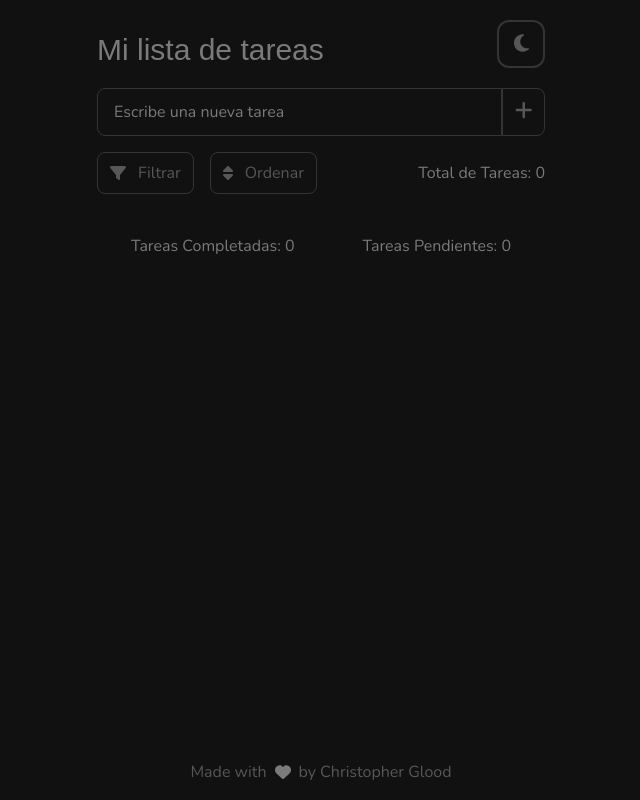
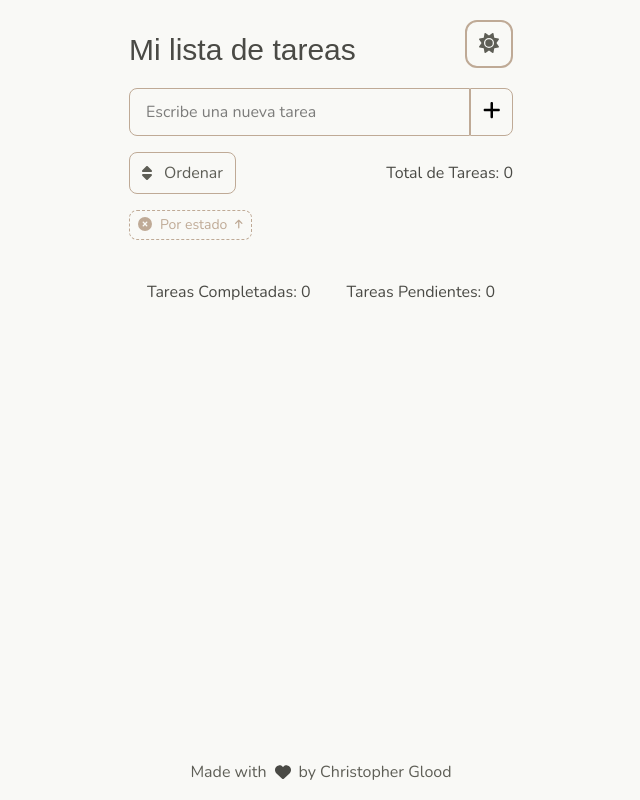
Before and after one commit to chrisestabaocupado/tasks-n-streaks, a React (Vite) app: page / in a window 1280 px wide. Shown: the whole page, without its empty margins (319-959 px from the left). Built offline with nearby package versions, Linux system fonts and the light colour scheme; a web font is replaced by a local one.

Commit message:
modularizacion y nuevos features

```diff
--- a/src/App.jsx
+++ b/src/App.jsx
@@ -6,11 +6,23 @@ import { ToDoInput } from "./components/ToDoInput/ToDoInput";
 import { ThemeToggler } from "./components/ThemeToggler";
 import { GraySpanText } from "./components/GraySpanText";
 import { RectangleButton } from "./components/RectangleButton";
+import { DropdownSort } from "./components/Dropdown/DropdownSort";
+import { Footer } from "./components/Footer";
 //logic
-import { insertTodo, updateTodo, removeTodo } from "./utils/todosLocalStorage";
+import {
+  initTodos,
+  insertTodo,
+  updateTodo,
+  removeTodo,
+} from "./utils/todosLocalStorage";
 // styles
 import { FontAwesomeIcon } from "@fortawesome/react-fontawesome";
-import { faHeart, faFilter, faSort } from "@fortawesome/free-solid-svg-icons";
+import {
+  faSort,
+  faCircleXmark,
+  faArrowDown,
+  faArrowUp,
+} from "@fortawesome/free-solid-svg-icons";
 import "./App.css";
 // my app <3
 function App() {
@@ -27,15 +39,40 @@ function App() {
     }
   };
 
-  const init = () => {
-    const stored = localStorage.getItem("todos");
-    return {
-      list: stored ? JSON.parse(stored) : [],
-    };
+  const initSortCriterion = () => {
+    const storedSortCriterion = localStorage.getItem("sortCriterion");
+    if (storedSortCriterion) {
+      return JSON.parse(storedSortCriterion);
+    } else {
+      return { criterion: "none", order: "asc" };
+    }
   };
 
-  const [todos, todosDispatch] = useReducer(todosReducer, undefined, init);
-  const [theme, changeTheme] = useState("dark");
+  const [todos, todosDispatch] = useReducer(todosReducer, undefined, initTodos);
+  const [theme, changeTheme] = useState("light");
+  const [sortCriterion, setSortCriterion] = useState(initSortCriterion);
+  const [showSortOptions, setShowSortOptions] = useState(false);
+
+  useEffect(() => {
+    const storedTheme = localStorage.getItem("theme");
+    if (storedTheme) {
+      changeTheme(storedTheme);
+      storedTheme === "dark"
+        ? document.querySelector("body").classList.toggle("dark")
+        : document.querySelector("body").classList.remove("dark");
+    } else {
+      localStorage.setItem("theme", "light");
+    }
+  }, []);
+
+  useEffect(() => {
+    console.log("sort", sortCriterion);
+    if (sortCriterion.criterion !== "none") {
+      localStorage.setItem("sortCriterion", JSON.stringify(sortCriterion));
+    } else {
+      localStorage.removeItem("sortCriterion");
+    }
+  }, [sortCriterion]);
 
   useEffect(() => {
     localStorage.setItem("todos", JSON.stringify(todos.list));
@@ -46,7 +83,7 @@ function App() {
 
   return (
     <div className="bg-light-primary dark:bg-dark-primary w-full">
-      <main className="min-h-screen max-w-md mx-auto px-5 sm:px-0 flex flex-col gap-5">
+      <main className="min-h-screen max-w-sm mx-auto px-5 sm:px-0 flex flex-col gap-5">
         <section className="flex flex-col w-full pt-5 gap-5 bg-light-primary dark:bg-dark-primary">
           <div className="flex flex-row w-full items-end justify-between">
             <h1 className="text-3xl font-bold text-light-text-primary dark:text-dark-text-primary">
@@ -60,8 +97,20 @@ function App() {
           <div className="flex flex-col gap-4">
             <ToDoInput todosDispatch={todosDispatch}></ToDoInput>
             <div className="flex flex-row items-center gap-4">
-              <RectangleButton icon={faFilter} text="Filtrar"></RectangleButton>
-              <RectangleButton icon={faSort} text="Ordenar"></RectangleButton>
+              <div className="relative z-100 flex flex-col gap-20 items-start">
+                <RectangleButton
+                  icon={faSort}
+                  text="Ordenar"
+                  onClick={() => setShowSortOptions((prev) => !prev)}
+                ></RectangleButton>
+                {showSortOptions && (
+                  <DropdownSort
+                    setShowSortOptions={setShowSortOptions}
+                    sortCriterion={sortCriterion}
+                    setSortCriterion={setSortCriterion}
+                  ></DropdownSort>
+                )}
+              </div>
 
               <span className="ml-auto">
                 <GraySpanText
@@ -69,6 +118,31 @@ function App() {
                 ></GraySpanText>
               </span>
             </div>
+            {/* Sorts y Filtros */}
+            {sortCriterion !== "none" && (
+              <div className="flex flex-row gap-5">
+                <div className="border border-dashed text-light-accent hover:text-light-border border-light-accent hover:border-light-border dark:text-dark-text-secondary dark:hover:text-dark-text-primary dark:border-dark-accent dark:hover:border-dark-border rounded-lg px-2 py-1 text-sm flex flex-row gap-2 items-center">
+                  <span
+                    className="cursor-pointer"
+                    onClick={() => setSortCriterion("none")}
+                  >
+                    <FontAwesomeIcon icon={faCircleXmark}></FontAwesomeIcon>
+                  </span>
+                  <span>
+                    {sortCriterion.criterion === "title"
+                      ? "Por titulo"
+                      : "Por estado"}
+                  </span>
+                  <span className="text-[10px]">
+                    {sortCriterion.order === "asc" ? (
+                      <FontAwesomeIcon icon={faArrowUp}></FontAwesomeIcon>
+                    ) : (
+                      <FontAwesomeIcon icon={faArrowDown}></FontAwesomeIcon>
+                    )}
+                  </span>
+                </div>
+              </div>
+            )}
           </div>
         </section>
         <section className="flex flex-col gap-5 todos">
@@ -91,15 +165,7 @@ function App() {
             text={"Tareas Pendientes: " + todosNotDone}
           ></GraySpanText>
         </section>
-
-        <footer className="bg-light-primary dark:bg-dark-primary sticky bottom-0 tex-lg text-light-text-secondary dark:text-dark-text-secondary py-4 flex flex-row gap-2 mt-auto justify-center items-center">
-          <span>Made with</span>
-          <FontAwesomeIcon
-            className="text-light-text-primary dark:text-dark-text-primary"
-            icon={faHeart}
-          />
-          <span>by Christopher Glood</span>
-        </footer>
+        <Footer></Footer>
       </main>
     </div>
   );
--- a/src/utils/buttonsInteraction.js
+++ b/src/utils/buttonsInteraction.js
@@ -4,8 +4,8 @@ const playSound = (url) => {
   try {
     audio.play();
   } catch (error) {
-        console.log("Algo salió mal al intentar reproducir el audio:", error)
+    console.log("Algo salió mal al intentar reproducir el audio:", error);
   }
-}
+};
 
-export {playSound};
+export { playSound };
--- a/src/utils/todosLocalStorage.js
+++ b/src/utils/todosLocalStorage.js
@@ -1,4 +1,11 @@
 import uniqid from "uniqid";
+
+const initTodos = () => {
+  const stored = localStorage.getItem("todos");
+  return {
+    list: stored ? JSON.parse(stored) : [],
+  };
+};
 
 const insertTodo = (todo, state) => {
   if (todo.trim() !== "") {
@@ -26,4 +33,4 @@ const removeTodo = (key, state) => {
   };
 };
 
-export { insertTodo, updateTodo, removeTodo };
+export { initTodos, insertTodo, updateTodo, removeTodo };
```
Lines whose indentation alone changed are shown as unchanged.
